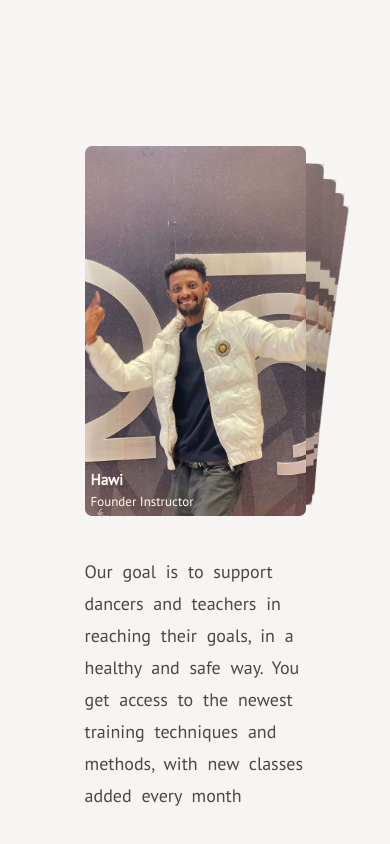
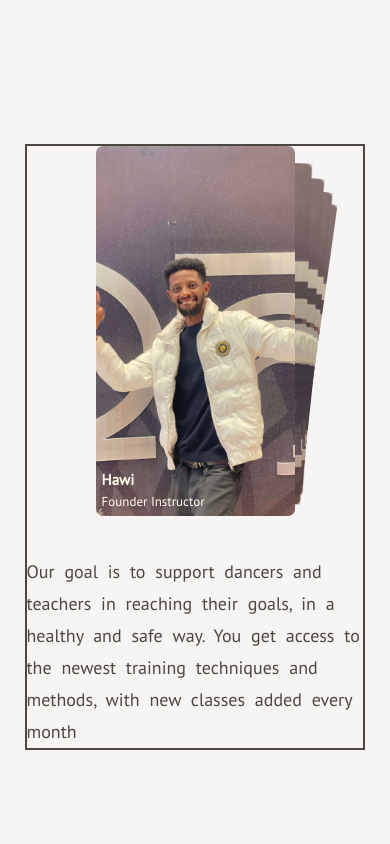
Before and after one commit to yohannesjo435/hahu_dance_studio, a Next.js app: page / in a window 390 px wide. Shown: the part 2312-3156 px from the top of the page. Built offline with nearby package versions, Linux system fonts and the light colour scheme.

Commit message:
fix: GallerySection width update

```diff
--- a/src/components/GallerySection.tsx
+++ b/src/components/GallerySection.tsx
@@ -9,8 +9,8 @@ import "swiper/css/effect-cards";
 
 function GallerySection() {
   return (
-    <div className="flex items-center justify-center flex-col lg:flex-row w-[59%] md:w-[85%] gap-10 lg:gap-[5%] m-auto mt-40">
-      <div className="flex-1 w-full">
+    <div className="flex items-center justify-center flex-col lg:flex-row w-[90%] md:w-[85%] gap-10 lg:gap-[5%] m-auto mt-40 outline-2">
+      <div className="flex-1 w-[59%]">
         <Swiper
           effect={"cards"}
           grabCursor={true}
```
